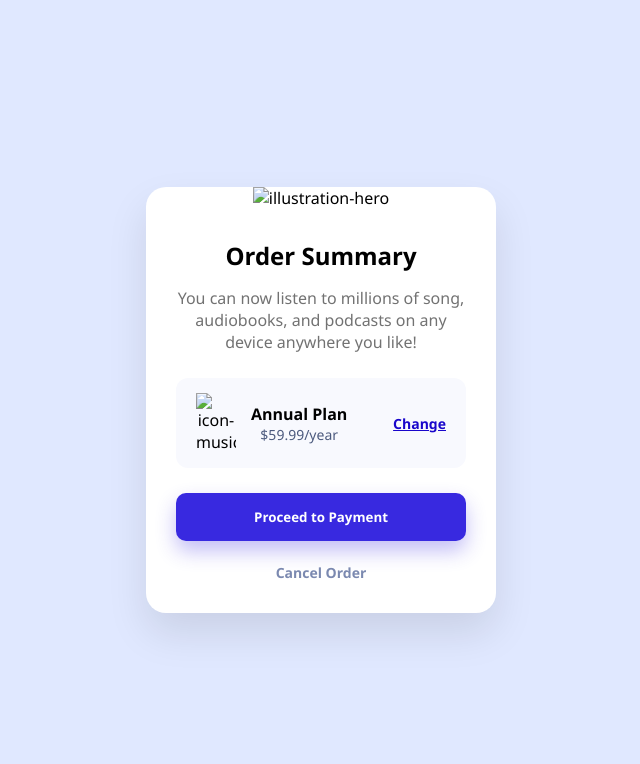
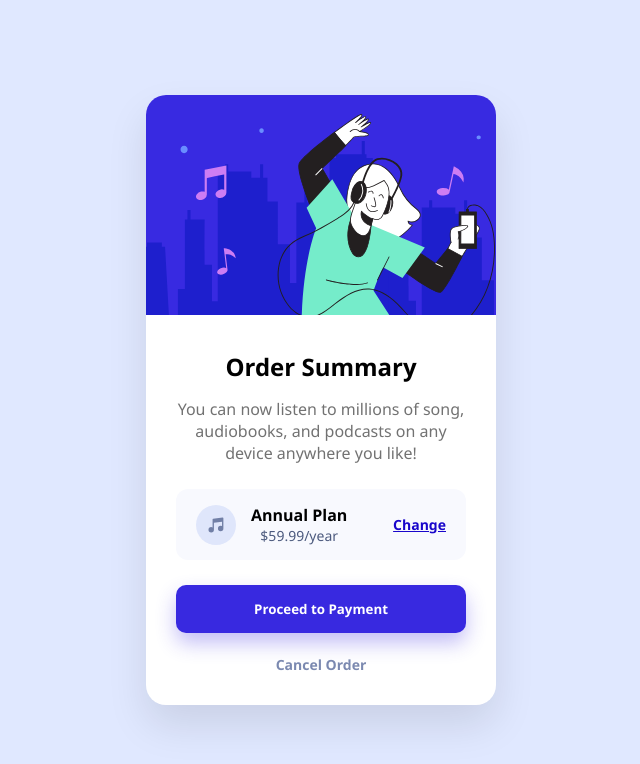
Before and after one commit to NightFury-dev7/My-first-project, a plain HTML site: page index.html in a window 1280 px wide. Shown: the whole page, without its empty margins (319-959 px from the left). Drawn offline with Linux system fonts and the light colour scheme.

Commit message:
Update index.html

```diff
--- a/index.html
+++ b/index.html
@@ -8,13 +8,13 @@
 </head>
 <body>
     <div class="card">
-        <img src="/order-summary-component-main/images/illustration-hero.svg" alt="illustration-hero">
+        <img src="illustration-hero.svg" alt="illustration-hero">
         <div class="content">
             <h2>Order Summary</h2>
             <p>You can now listen to millions of song, audiobooks, and podcasts on any device anywhere you like!</p>
             <div class="plan">
                 <div class="plan-details">
-                    <img src=icon-music.svg" alt="icon-music">
+                    <img src="icon-music.svg" alt="icon-music">
                     <div>
                         <strong>Annual Plan</strong>
                         <p>$59.99/year</p>
```
